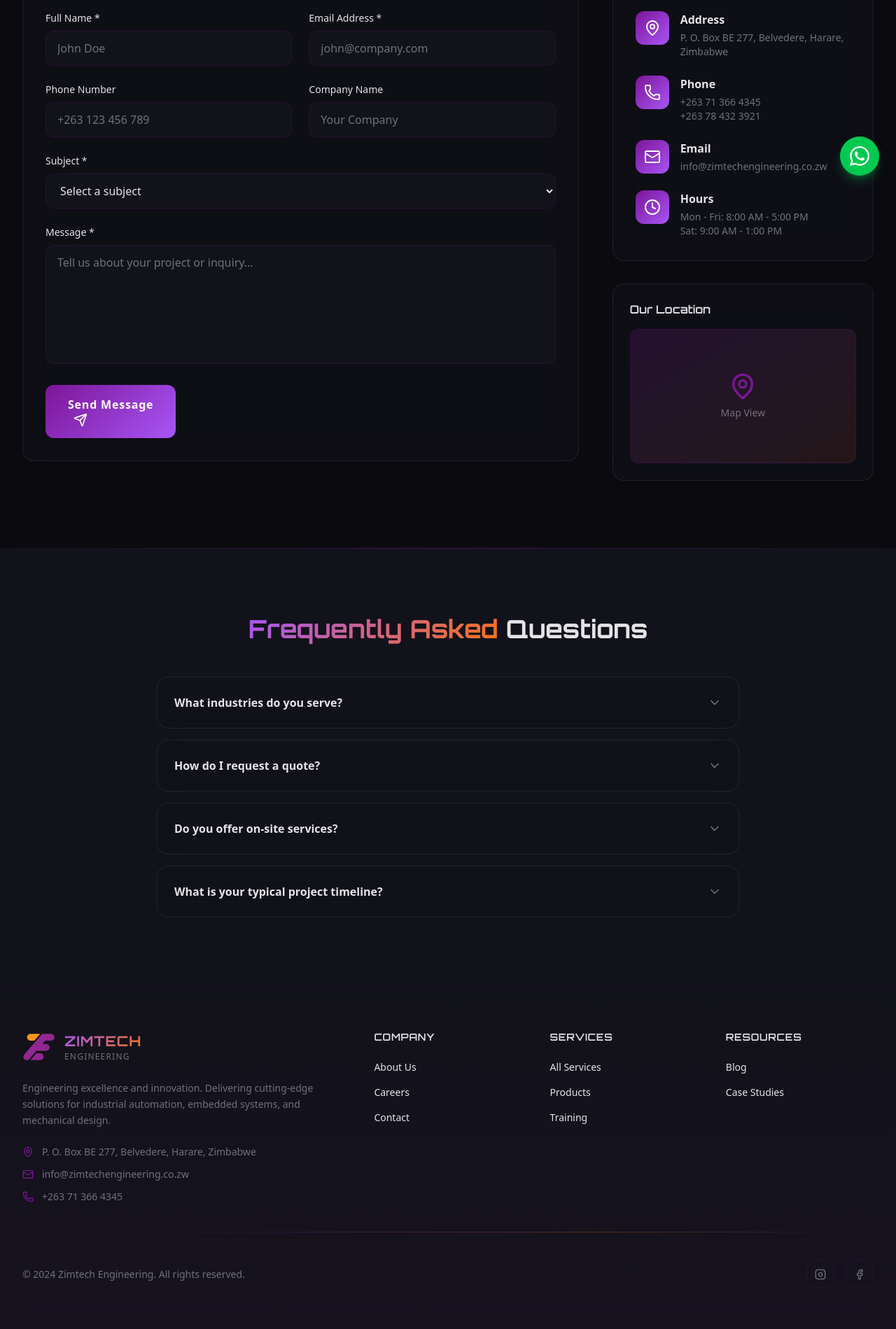
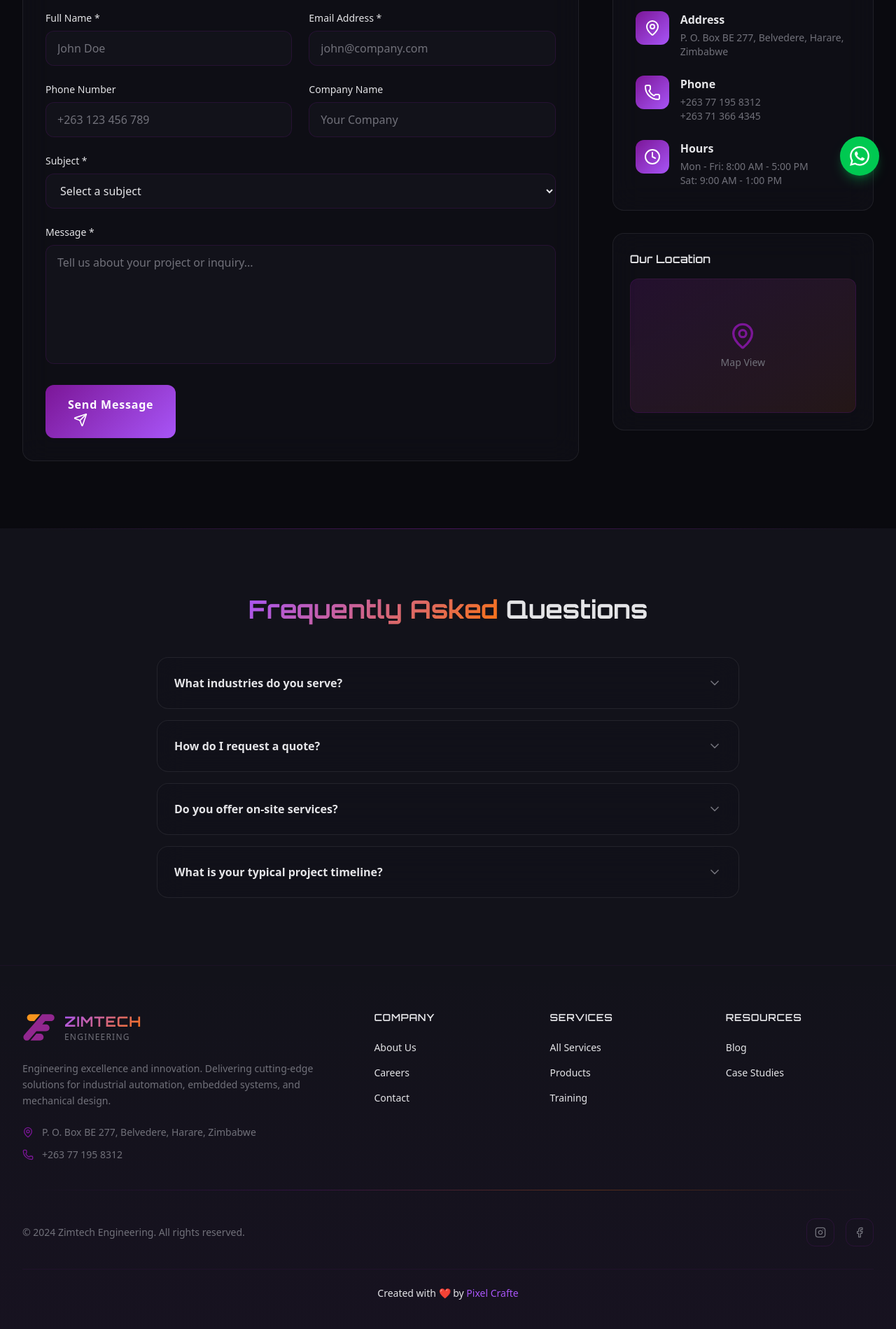
Before and after one commit to worshix/tanscripts, a Next.js app: page /contact in a window 1280 px wide. Shown: the part 525-2424 px from the top of the page at 70% size. Built offline with nearby package versions, Linux system fonts and the light colour scheme.

Commit message:
about to make megga changes now

```diff
--- a/app/contact/page.tsx
+++ b/app/contact/page.tsx
@@ -2,8 +2,8 @@
 
 import { useState } from "react";
 import Button from "@/components/Button";
-import { MapPin, Phone, Mail, Clock, Send, ChevronDown, ChevronUp } from "lucide-react";
-import { contactConfig, formatPhoneLink, formatEmailLink } from "@/config/contact";
+import { MapPin, Phone, Clock, Send, ChevronDown, ChevronUp } from "lucide-react";
+import { contactConfig, formatPhoneLink } from "@/config/contact";
 
 const contactInfo = [
   {
@@ -16,12 +16,6 @@ const contactInfo = [
     content: `${contactConfig.phone.primary}\n${contactConfig.phone.secondary}`,
     icon: <Phone className="w-6 h-6" />,
     href: `tel:${formatPhoneLink(contactConfig.phone.primary)}`,
-  },
-  {
-    title: "Email",
-    content: `${contactConfig.email.info}`,
-    icon: <Mail className="w-6 h-6" />,
-    href: formatEmailLink(contactConfig.email.info),
   },
   {
     title: "Hours",
--- a/components/Footer.tsx
+++ b/components/Footer.tsx
@@ -53,10 +53,6 @@ export default function Footer() {
                 <MapPin className="w-4 h-4 text-primary" />
                 <span>{contactConfig.address.full}</span>
               </div>
-              <a href={formatEmailLink(contactConfig.email.info)} className="flex items-center gap-3 text-sm text-foreground-muted hover:text-primary transition-colors">
-                <Mail className="w-4 h-4 text-primary" />
-                <span>{contactConfig.email.info}</span>
-              </a>
               <a href={`tel:${formatPhoneLink(contactConfig.phone.primary)}`} className="flex items-center gap-3 text-sm text-foreground-muted hover:text-primary transition-colors">
                 <Phone className="w-4 h-4 text-primary" />
                 <span>{contactConfig.phone.primary}</span>
--- a/config/contact.ts
+++ b/config/contact.ts
@@ -18,10 +18,10 @@ export const contactConfig = {
 
   // Phone Numbers
   phone: {
-    primary: "+263 71 366 4345",
-    secondary: "+263 78 432 3921",
-    whatsapp: "+263713664345", // Without spaces for WhatsApp link
-    whatsappDisplay: "+263 71 366 4345", // Display format
+    primary: "+263 77 195 8312",
+    secondary: "+263 71 366 4345",
+    whatsapp: "+263771958312", // Without spaces for WhatsApp link
+    whatsappDisplay: "+263 77 195 8312", // Display format
   },
 
   // Email Addresses
@@ -50,7 +50,7 @@ export const contactConfig = {
 
   // WhatsApp Configuration
   whatsapp: {
-    number: "263713664345", // Country code without +
+    number: "263771958312", // Country code without +
     defaultMessage: "Hello! I'm interested in learning more about Zimtech Engineering's services.",
     getLink: (message?: string) => {
       const msg = encodeURIComponent(message || contactConfig.whatsapp.defaultMessage);
```
